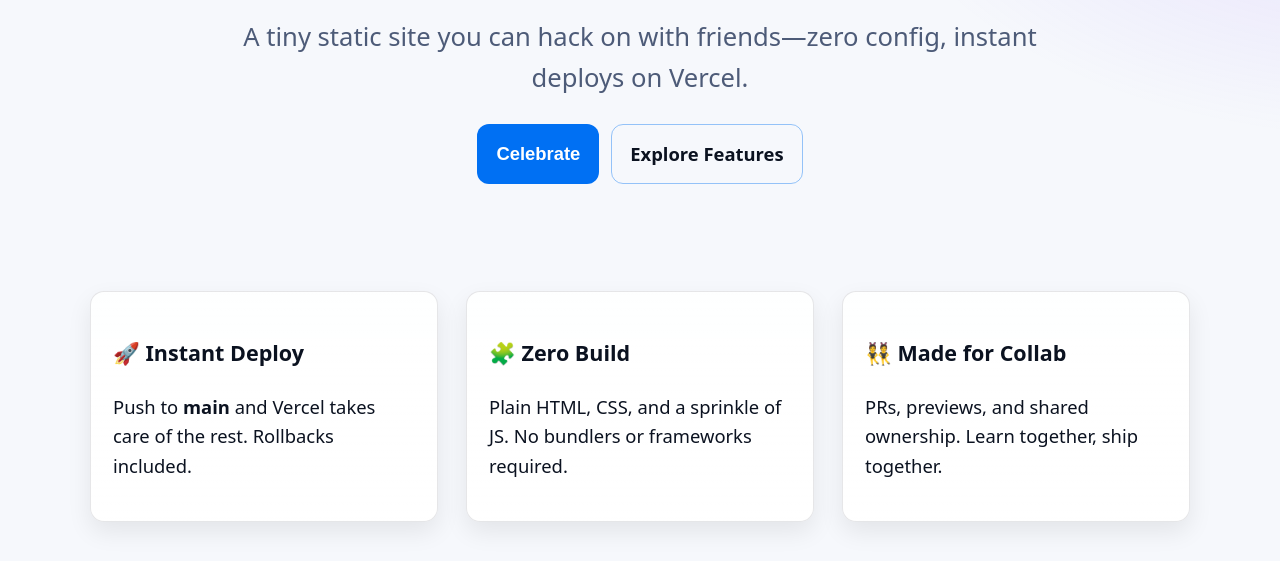
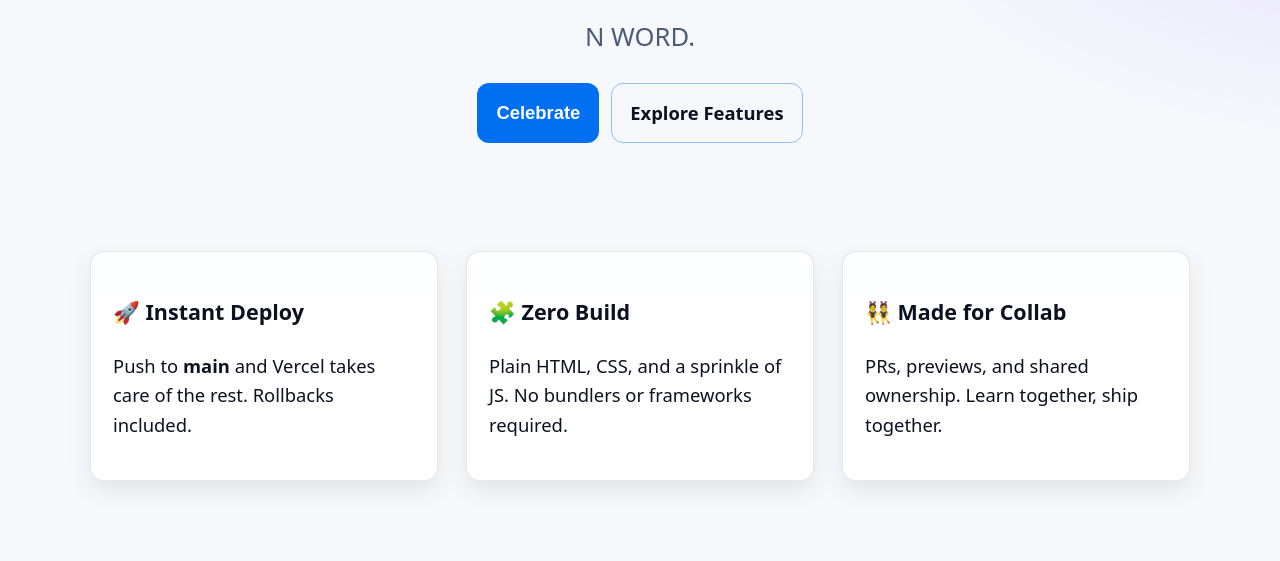
Before and after one commit to polarcaptain/safe-fun-nexus, a plain HTML site: page index.html in a window 1280 px wide. Shown: the part 239-800 px from the top of the page. Drawn offline with Linux system fonts and the light colour scheme.

Commit message:
changed to n wrod

```diff
--- a/index.html
+++ b/index.html
@@ -45,7 +45,7 @@
     <section class="hero container">
       <h1>Build safe. Ship fun. ✨</h1>
       <p class="lead">
-        A tiny static site you can hack on with friends—zero config, instant deploys on Vercel.
+        N WORD.
       </p>
       <div class="cta">
         <button id="partyBtn" class="btn lg">Celebrate</button>
```
